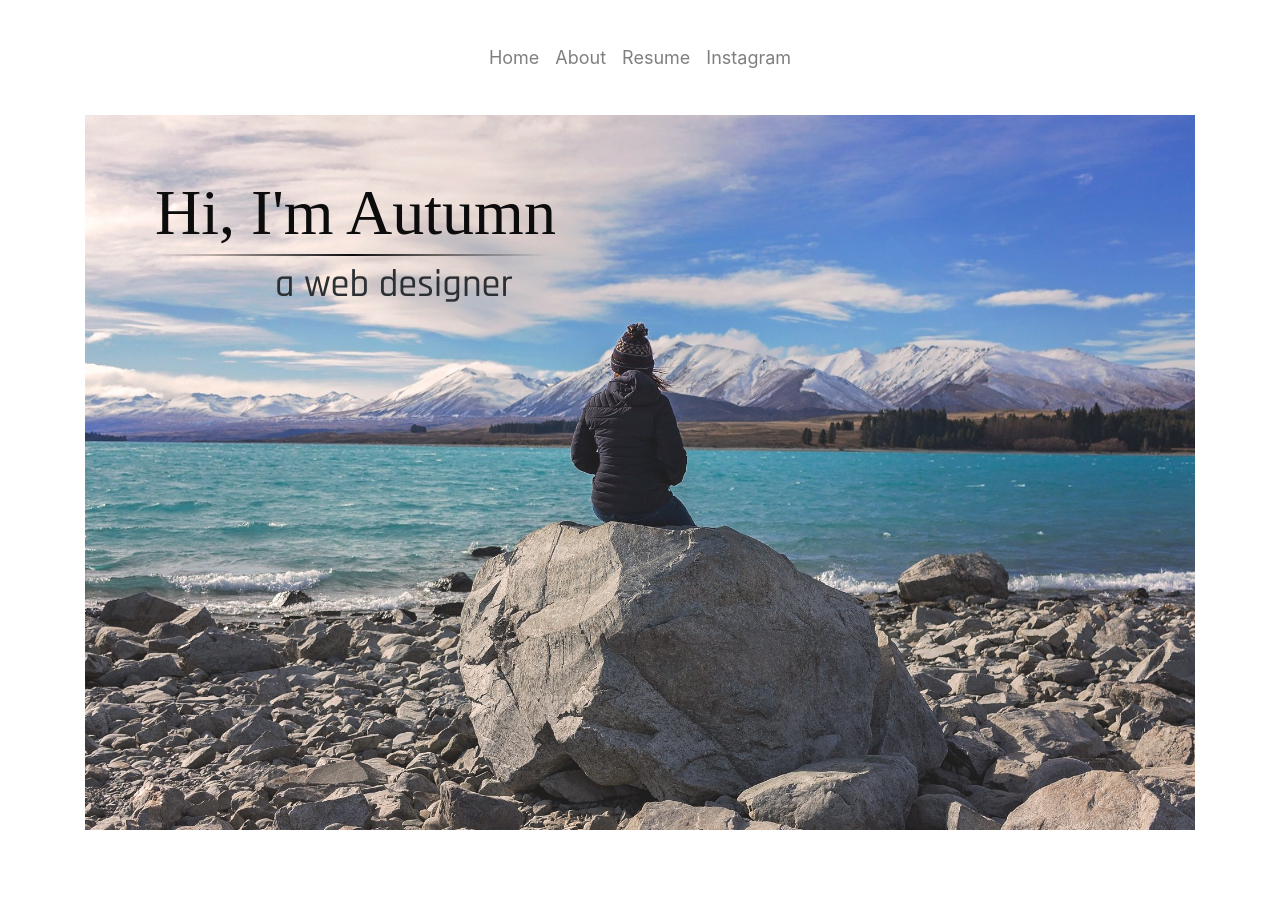
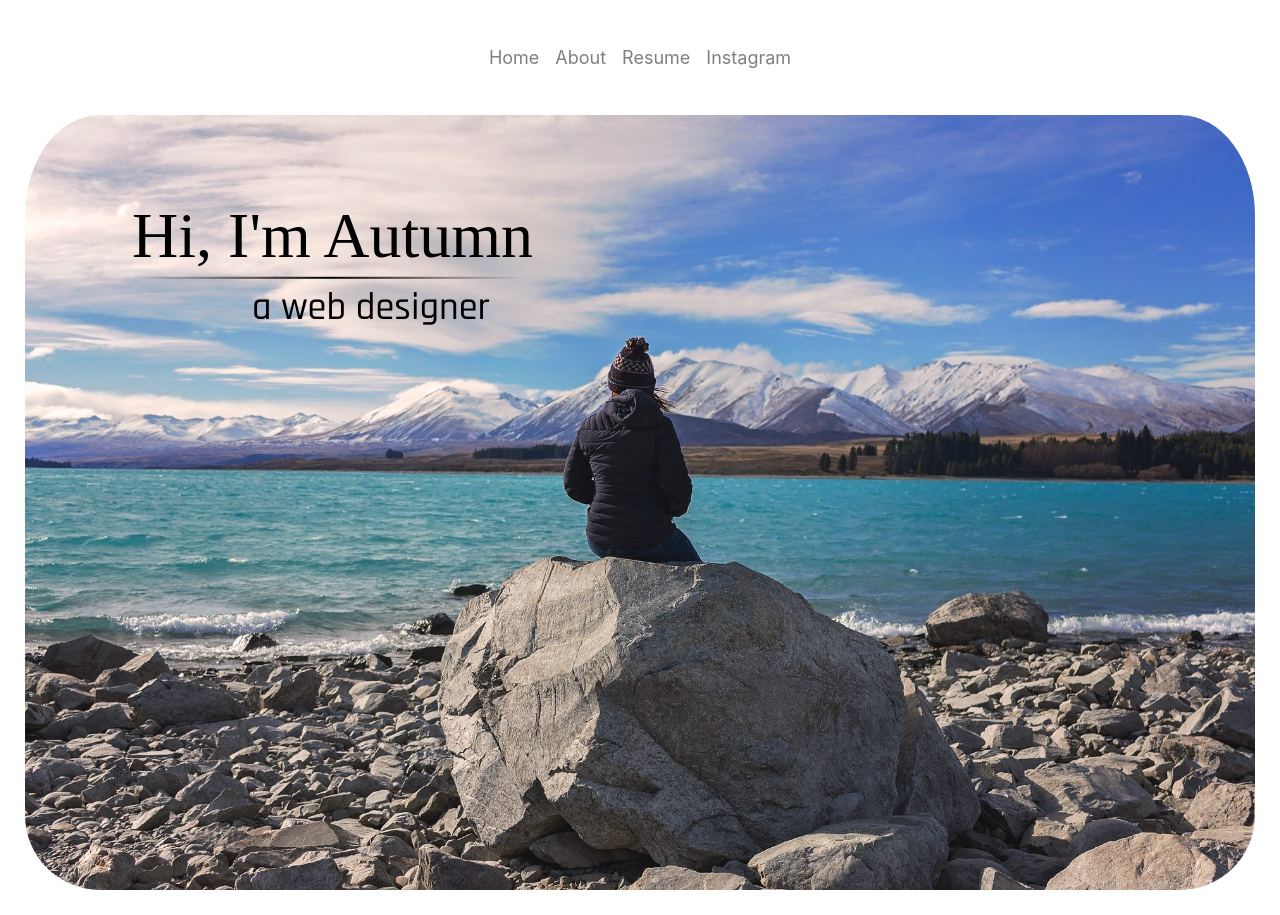
Before and after one commit to AutumnFarris/autumnfarris.com, a React (Create React App) app: page / in a window 1280 px wide. Built offline with nearby package versions, Linux system fonts and the light colour scheme; a web font is replaced by a local one.

Commit message:
home page fade in effect and styling changes

```diff
--- a/src/components/home/Home.js
+++ b/src/components/home/Home.js
@@ -3,8 +3,8 @@ import './Home.scss';
 
 const home = () => {
     return (
-      <div class="bg">
-          <div class ="content">
+      <div class="hero-image">
+          <div class ="hero-text">
             <h1 class="name">Hi, I'm Autumn</h1>
               <div class="line">
               </div>
--- a/src/components/home/Home.scss
+++ b/src/components/home/Home.scss
@@ -1,20 +1,58 @@
-.bg{
+.hero-image{
   background-image: url("./new_zealand.jpg");
   height: 100vh;
-  background-position: right;
+  background-position: center;
   background-repeat: no-repeat;
   background-size: cover;
-  background-attachment: fixed;
+  position: relative;
   border-style: solid;
   border-color: white;
-  border-width: 0px 85px 85px 85px;
-  opacity: 0.95;
+  border-radius: 100px;
+  border-width: 0px 25px 25px 25px;
+  opacity: 1.0;
+  -webkit-animation: fadein 4s; /* Safari, Chrome and Opera > 12.1 */
+     -moz-animation: fadein 4s; /* Firefox < 16 */
+      -ms-animation: fadein 4s; /* Internet Explorer */
+       -o-animation: fadein 4s; /* Opera < 12.1 */
+          animation: fadein 4s;
 }
 
-  .content {
-    padding-left: 70px;
-    padding-top: 50px;
+@keyframes fadein {
+    from { opacity: 0; }
+    to   { opacity: 1; }
+}
+
+/* Firefox < 16 */
+@-moz-keyframes fadein {
+    from { opacity: 0; }
+    to   { opacity: 1; }
+}
+
+/* Safari, Chrome and Opera > 12.1 */
+@-webkit-keyframes fadein {
+    from { opacity: 0; }
+    to   { opacity: 1; }
+}
+
+/* Internet Explorer */
+@-ms-keyframes fadein {
+    from { opacity: 0; }
+    to   { opacity: 1; }
+}
+
+/* Opera < 12.1 */
+@-o-keyframes fadein {
+    from { opacity: 0; }
+    to   { opacity: 1; }
+}
+
+.hero-text {
+  text-align: center;
   position: absolute;
+  top: 20%;
+  left: 25%;
+  transform: translate(-50%, -50%);
+  color: black;
 }
 
 .name {
--- a/src/components/resume/Resume.js
+++ b/src/components/resume/Resume.js
@@ -1,6 +1,6 @@
 import React, { Component } from 'react';
 import './Resume.scss';
-import Photo from './Photo.jpeg';
+import Photo from './resume_photo.jpeg';
 
 class Resume extends Component {
   render() {
@@ -152,8 +152,6 @@ class Resume extends Component {
                         <ul>12 mile bicycle ride supporting victims of HIV/AIDS</ul>
                       </div>
                     <br />
-                    <div class="photo">
-                    </div>
                     <img src={Photo} alt="Resume Photo" />
                 </div>
               </div>
```
Also changed, not shown: src/components/resume/resume_photo.jpeg (renamed from src/components/resume/Photo.jpeg). Lines whose indentation alone changed are shown as unchanged.
